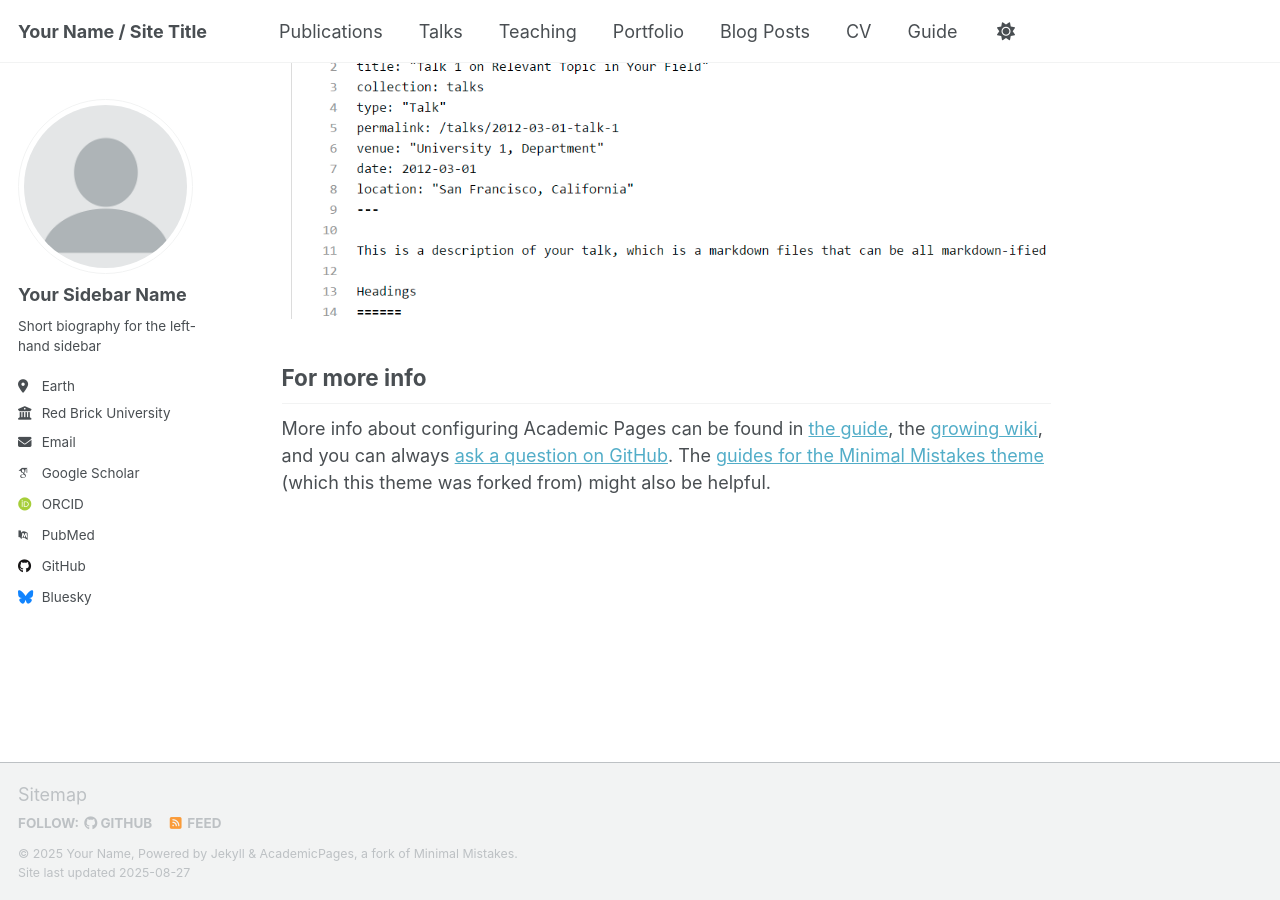
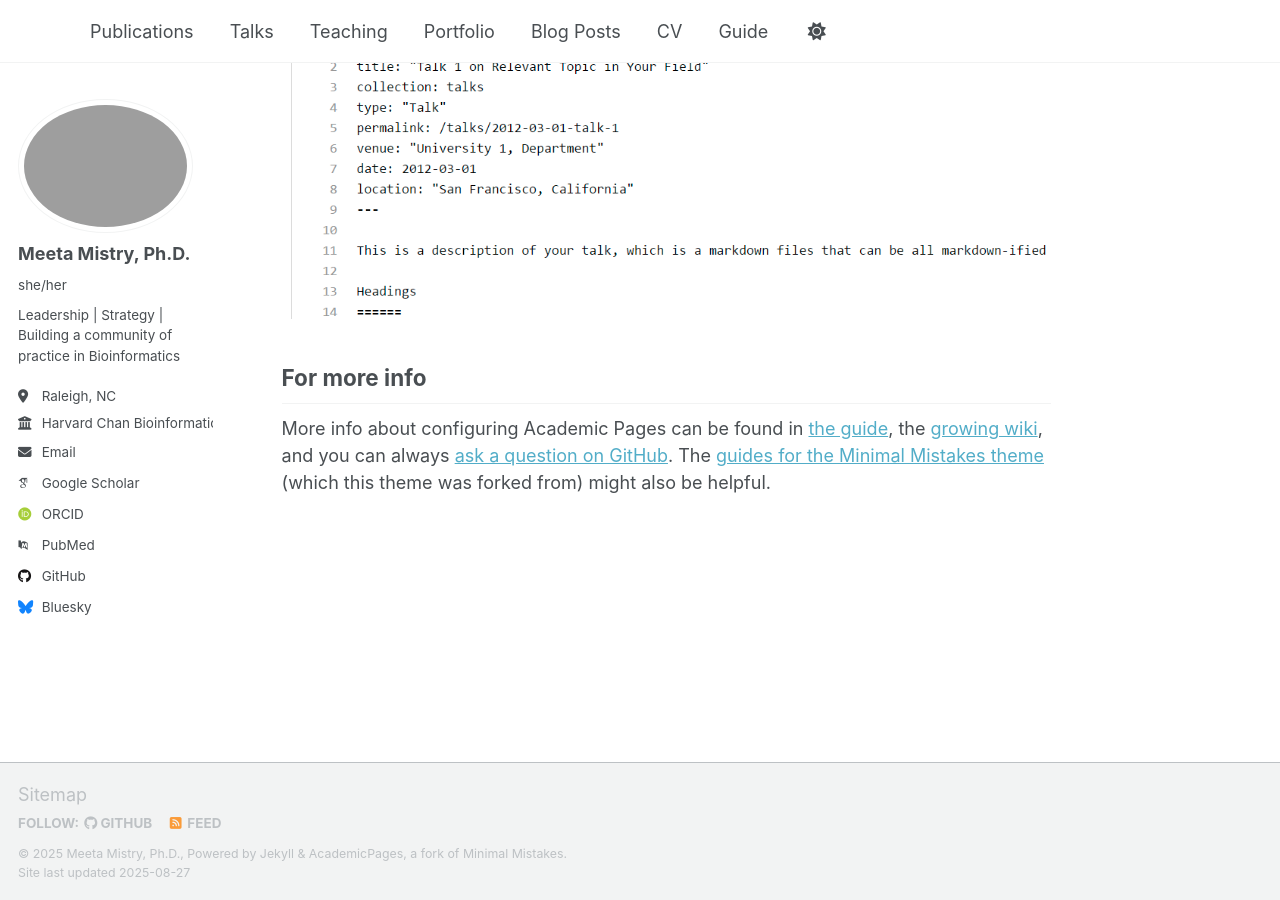
Before and after one commit to mistrm82/personal-webpage, a Jekyll site: the page built from _pages/about.md, in a window 1280 px wide and 900 px high, scrolled down 2880 px. Built offline with Jekyll 4.4.1, drawn with Linux system fonts in a browser that asks for light colours; some web fonts are replaced; a script that is not in the unit is left out.

Commit message:
Update _config.yml

```diff
--- a/_config.yml
+++ b/_config.yml
@@ -9,32 +9,32 @@
 # Basic Site Settings
 locale                   : "en-US"
 site_theme               : "default" # Currently available options are "default", "air"
-title                    : "Your Name / Site Title"
+title                    : " "
 title_separator          : "-"
-name                     : &name "Your Name"
-description              : &description "personal description"
-url                      : https://academicpages.github.io # the base hostname & protocol for your site e.g. "https://[your GitHub username].github.io" or if you already have some other page hosted on Github then use "https://[your GitHub username].github.io/[Your Repo Name]"
+name                     : &name "Meeta Mistry, Ph.D."
+description              : &description "A summary of my professional life"
+url                      : "https://mistrm82.github.io/personal-webpage/"
 baseurl                  : "" # the subpath of your site, e.g. "/blog"
-repository               : "academicpages/academicpages.github.io"
+repository               : "mistrm82.github.io/personal-webpage"
 
 # Site Author - The following control what appear as part of the author content on the side bar.
 #               If a field is blank the icon and link will not appear, otherwise it will be shown.
 #               Additional customization can be done by editing /_includes/author-profile.html
 author:
   # Biographic information
-  avatar           : "profile.png"
-  name             : "Your Sidebar Name"
-  pronouns         : # example: "she/her"
-  bio              : "Short biography for the left-hand sidebar"
-  location         : "Earth"
-  employer         : "Red Brick University"
+  avatar           : "meeta_headshot_update.png"
+  name             : "Meeta Mistry, Ph.D."
+  pronouns         : "she/her"
+  bio              : "Leadership | Strategy | Building a community of practice in Bioinformatics"
+  location         : "Raleigh, NC"
+  employer         : "Harvard Chan Bioinformatics Core (former)"
   uri              : # URL
   email            : "none@example.org"
 
   # Academic websites
   academia         : # URL
   arxiv            : # URL - Update with the correct link to your profile
-  googlescholar    : "https://scholar.google.com/citations?user=PS_CX0AAAAAJ"
+  googlescholar    : "https://scholar.google.com/citations?hl=en&user=IBDCYGMAAAAJ&pagesize=80&view_op=list_works"
   inspire-hep      : # URL
   impactstory      : # URL
   orcid            : "http://orcid.org/yourorcidurl"
```
